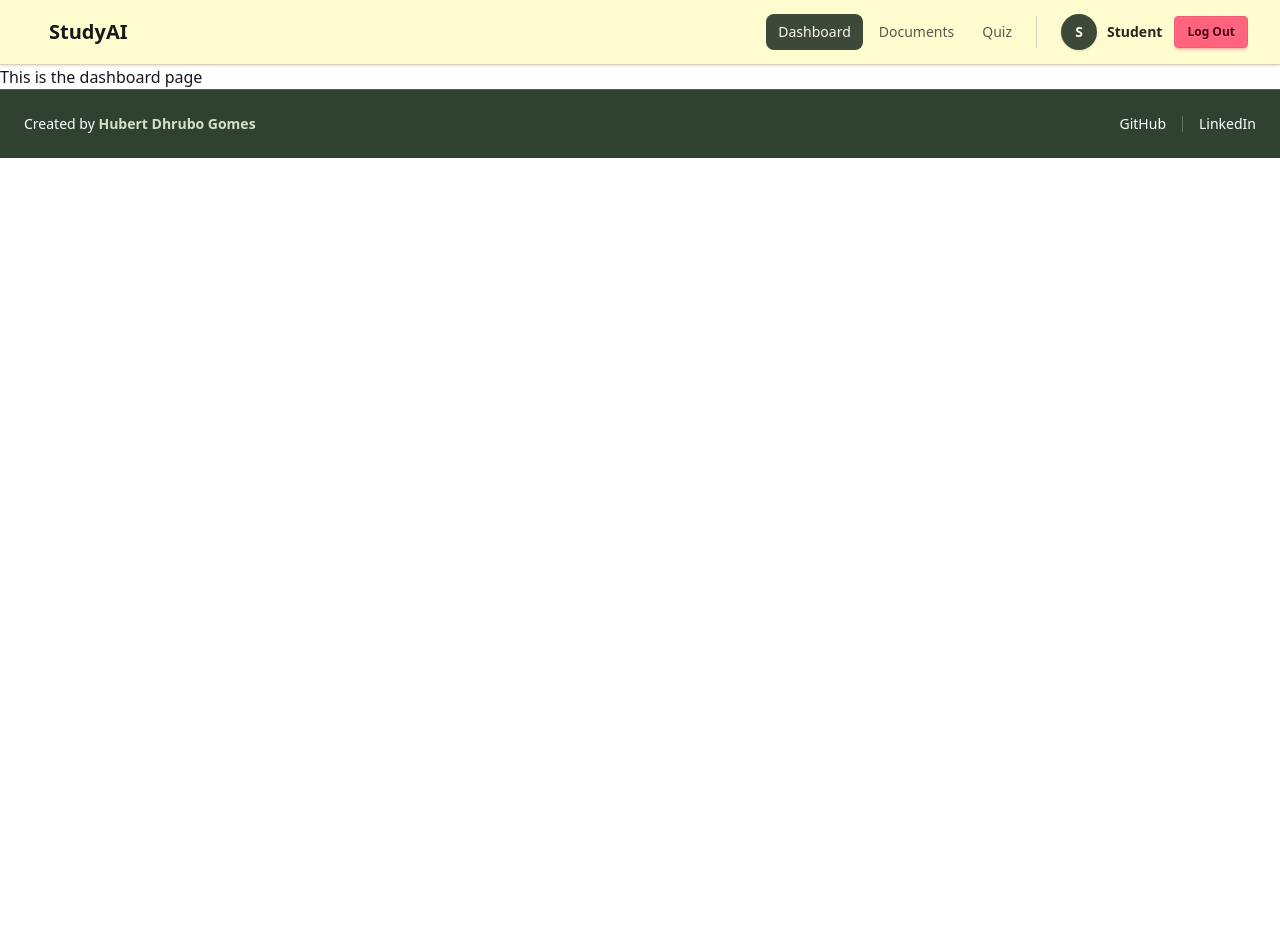
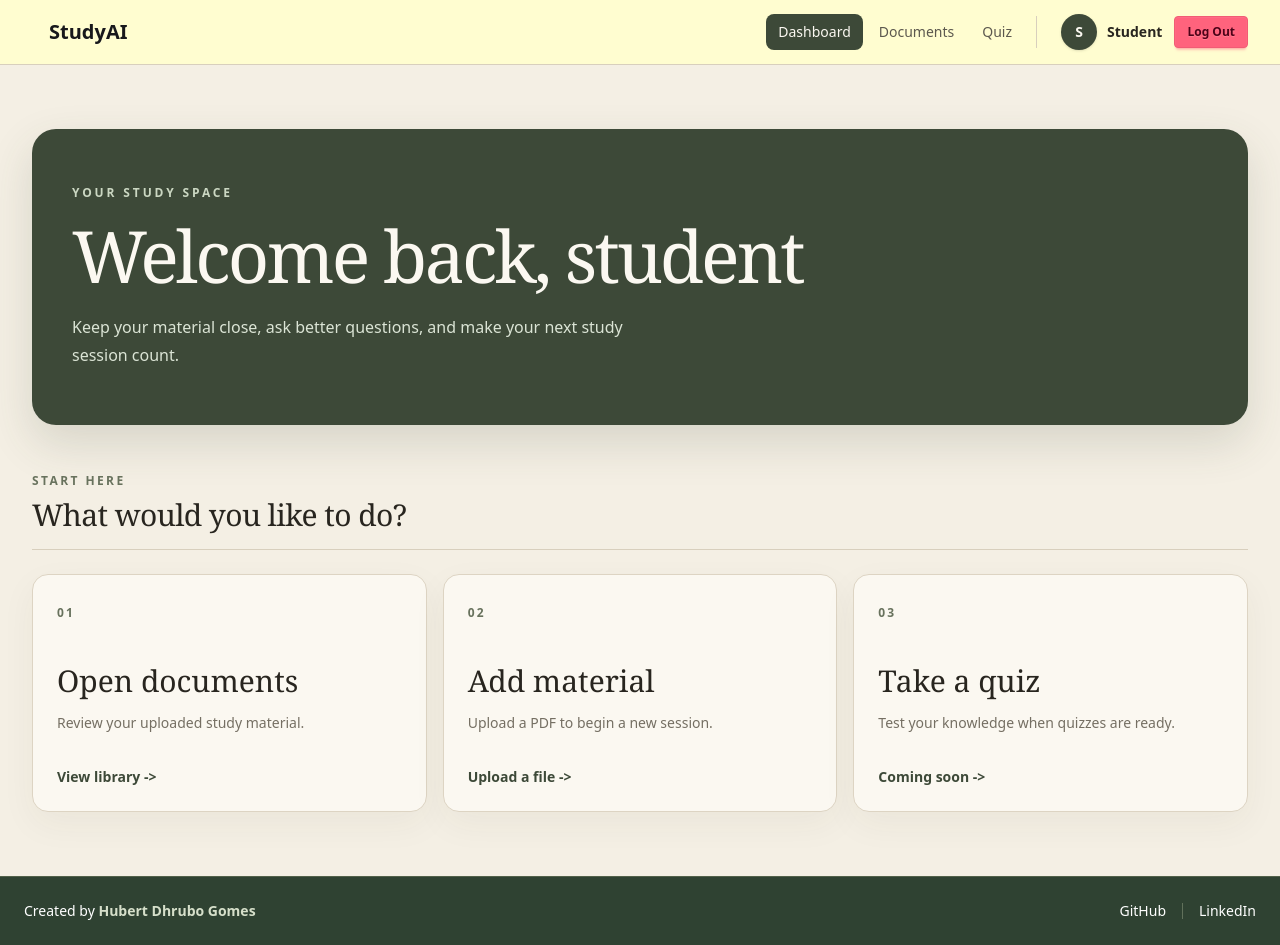
Before and after one commit to hubertDgomes/studyai_client, a Next.js app: page /dashboard in a window 1280 px wide. Before the commit the page ends 800 px from the top, so only its background shows below. Built offline with nearby package versions, Linux system fonts and the light colour scheme; no server answers.

Commit message:
feat: implement DashboardPage with user greeting and action links

```diff
--- a/app/(main)/dashboard/page.tsx
+++ b/app/(main)/dashboard/page.tsx
@@ -1,11 +1,60 @@
+'use client'
+import Container from '@/components/Container'
+import useAuth from '@/hooks/useAuth'
+import Link from 'next/link'
 import React from 'react'
 
-const page = () => {
+const DashboardPage = () => {
+  const { user, loading } = useAuth()
+  const userName = user?.name?.trim() || 'student'
+
   return (
-    <div>
-      <h1>This is the dashboard page</h1>
-    </div>
+    <main className="min-h-[calc(100vh-73px)] bg-[#f4efe4] px-5 py-10 text-[#28251f] sm:px-8 lg:py-16">
+      <Container className="max-w-280">
+        <section className="overflow-hidden rounded-3xl bg-[#3d4938] px-6 py-10 text-[#fbf8f1] shadow-[0_18px_45px_rgba(61,73,56,0.16)] sm:px-10 sm:py-14">
+          <p className="text-xs font-semibold uppercase tracking-[0.24em] text-[#cbd7c2]">Your study space</p>
+          <h1 className="mt-5 max-w-3xl font-serif text-5xl leading-[0.95] tracking-[-0.04em] sm:text-7xl">
+            {loading ? 'Welcome back' : `Welcome back, ${userName}`}
+          </h1>
+          <p className="mt-6 max-w-xl text-base leading-7 text-[#dbe4d5]">
+            Keep your material close, ask better questions, and make your next study session count.
+          </p>
+        </section>
+
+        <section className="mt-12">
+          <div className="mb-6 flex items-end justify-between gap-4 border-b border-[#d8cfbd] pb-4">
+            <div>
+              <p className="text-xs font-semibold uppercase tracking-[0.2em] text-[#68725d]">Start here</p>
+              <h2 className="mt-2 font-serif text-3xl tracking-[-0.02em]">What would you like to do?</h2>
+            </div>
+          </div>
+
+          <div className="grid gap-4 md:grid-cols-3">
+            <Link href="/documents" className="group rounded-2xl border border-[#ddd4c3] bg-[#fbf8f1] p-6 shadow-[0_12px_35px_rgba(68,57,39,0.05)] transition hover:-translate-y-1 hover:border-[#aeb8a4] hover:shadow-[0_16px_40px_rgba(68,57,39,0.1)]">
+              <span className="text-xs font-semibold uppercase tracking-[0.18em] text-[#68725d]">01</span>
+              <h3 className="mt-10 font-serif text-3xl group-hover:text-[#3d4938]">Open documents</h3>
+              <p className="mt-3 text-sm leading-6 text-[#756f63]">Review your uploaded study material.</p>
+              <span className="mt-8 block text-sm font-semibold text-[#3d4938]">View library -&gt;</span>
+            </Link>
+
+            <Link href="/documents/upload" className="group rounded-2xl border border-[#ddd4c3] bg-[#fbf8f1] p-6 shadow-[0_12px_35px_rgba(68,57,39,0.05)] transition hover:-translate-y-1 hover:border-[#aeb8a4] hover:shadow-[0_16px_40px_rgba(68,57,39,0.1)]">
+              <span className="text-xs font-semibold uppercase tracking-[0.18em] text-[#68725d]">02</span>
+              <h3 className="mt-10 font-serif text-3xl group-hover:text-[#3d4938]">Add material</h3>
+              <p className="mt-3 text-sm leading-6 text-[#756f63]">Upload a PDF to begin a new session.</p>
+              <span className="mt-8 block text-sm font-semibold text-[#3d4938]">Upload a file -&gt;</span>
+            </Link>
+
+            <Link href="/quiz" className="group rounded-2xl border border-[#ddd4c3] bg-[#fbf8f1] p-6 shadow-[0_12px_35px_rgba(68,57,39,0.05)] transition hover:-translate-y-1 hover:border-[#aeb8a4] hover:shadow-[0_16px_40px_rgba(68,57,39,0.1)]">
+              <span className="text-xs font-semibold uppercase tracking-[0.18em] text-[#68725d]">03</span>
+              <h3 className="mt-10 font-serif text-3xl group-hover:text-[#3d4938]">Take a quiz</h3>
+              <p className="mt-3 text-sm leading-6 text-[#756f63]">Test your knowledge when quizzes are ready.</p>
+              <span className="mt-8 block text-sm font-semibold text-[#3d4938]">Coming soon -&gt;</span>
+            </Link>
+          </div>
+        </section>
+      </Container>
+    </main>
   )
 }
 
-export default page
+export default DashboardPage
```
